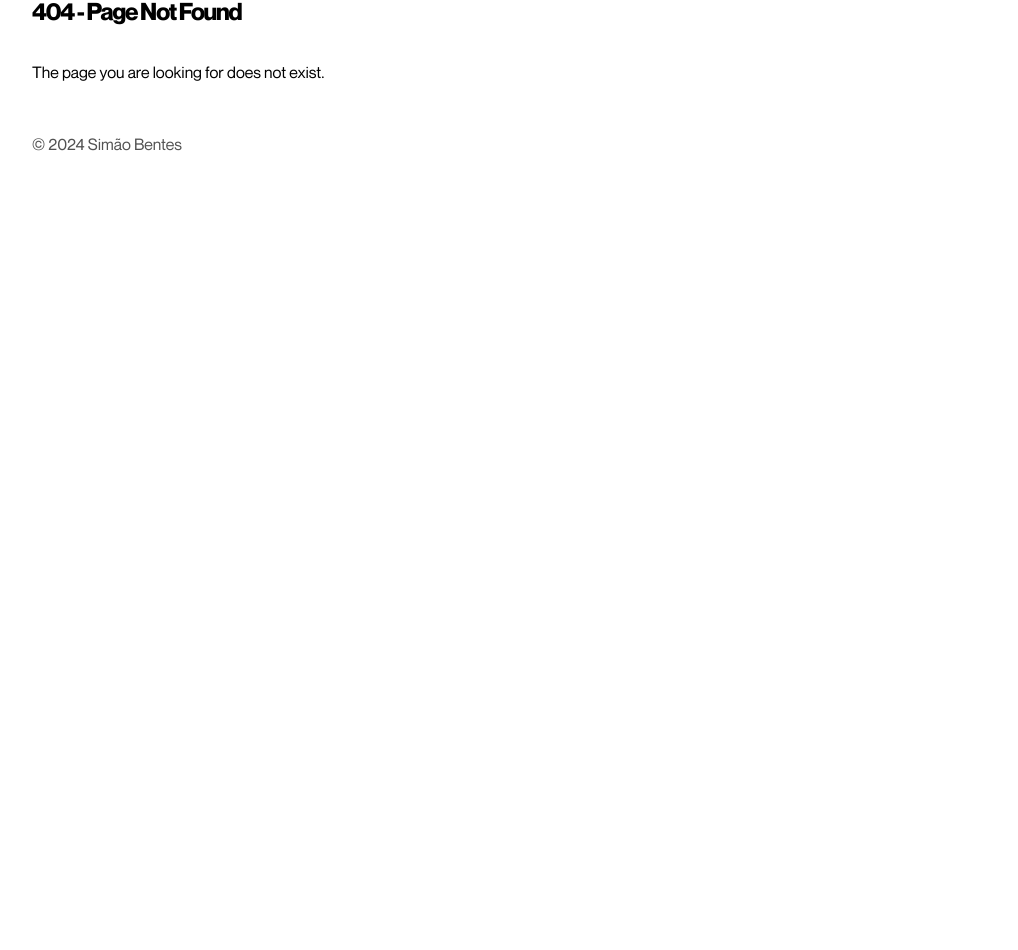
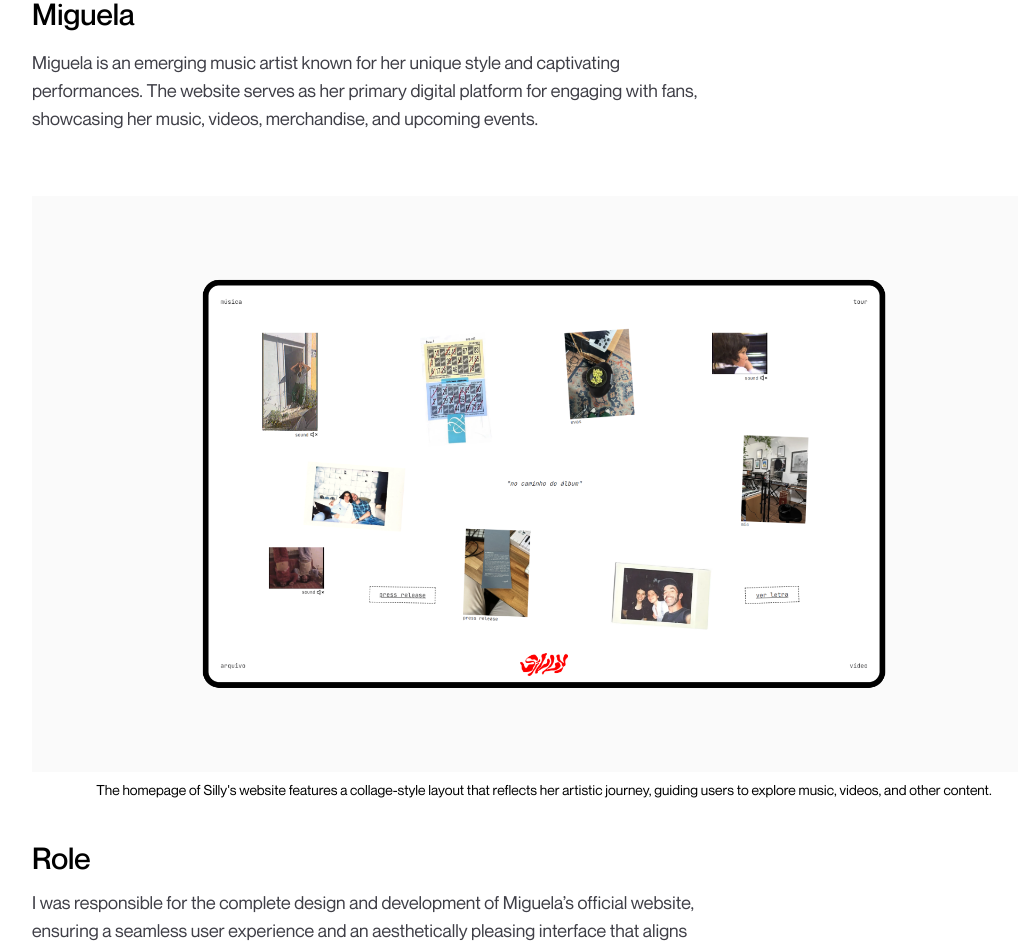
Before and after one commit to simbentes/simbentes.github.io, a Next.js app: page /miguela in a window 1280 px wide. Before the commit this address had no page. Shown: the part 132-1082 px from the top of the page, without its empty margins (96-1114 px from the left). Before the commit the page ends 800 px from the top, so only its background shows below. Built offline with nearby package versions, Linux system fonts and the light colour scheme.

Commit message:
Miguela project

```diff
--- a/app/components/workArticles.tsx
+++ b/app/components/workArticles.tsx
@@ -9,7 +9,7 @@ export default function WorkArticle({ title, description, imgSrc, link }) {
         <div className="flex items-center justify-between">
           <p className="text-xl text-zinc-600 max-w-2xl">{description}</p>
           <Link
-            href={`/work${link}`}
+            href={link}
             className="py-2 px-8 border border-zinc-400 rounded-full text-nowrap hover:bg-zinc-100 hover:shadow-sm transition-all"
           >
             Read More
--- /dev/null
+++ b/app/miguela/page.tsx
@@ -0,0 +1,73 @@
+import WorkArticle from "app/components/workArticles";
+
+export default function Page() {
+  return (
+    <main>
+      <div className="flex flex-col gap-y-10 mb-5">
+        <div className="max-w-2xl">
+          <h2 className="text-3xl font-medium mb-4">Miguela</h2>
+          <p className="text-zinc-700 text-lg mb-6">
+            Miguela is an emerging music artist known for her unique style and captivating
+            performances. The website serves as her primary digital platform for engaging
+            with fans, showcasing her music, videos, merchandise, and upcoming events.
+          </p>
+        </div>
+        <figure>
+          <img src="/677shots_so.png" alt="Miguela Website" />
+          <figcaption className="text-center text-sm mt-2">
+            The homepage of Silly's website features a collage-style layout that reflects
+            her artistic journey, guiding users to explore music, videos, and other
+            content.
+          </figcaption>
+        </figure>
+        <div className="max-w-2xl">
+          <h3 className="text-3xl font-medium mb-3">Role</h3>
+          <p className="text-zinc-700 text-lg mb-6">
+            I was responsible for the complete design and development of Miguela’s
+            official website, ensuring a seamless user experience and an aesthetically
+            pleasing interface that aligns with Miguela’s artistic vision.
+          </p>
+        </div>
+        <div className="max-w-2xl">
+          <h3 className="text-3xl font-medium mb-3">Background</h3>
+          <p className="text-zinc-700 text-lg mb-6">
+            With Miguela's growing popularity, the need for a professional online presence
+            became paramount. The website was designed to reflect her brand identity while
+            providing fans with easy access to her content and merchandise.
+          </p>
+        </div>
+        <div className="max-w-2xl">
+          <h3 className="text-3xl font-medium mb-3">Challenge</h3>
+          <p className="text-zinc-700 text-lg mb-6">
+            The primary challenge was to create a site that not only highlighted Miguela's
+            artistic persona but also functioned as an e-commerce platform and a
+            multimedia hub. Balancing aesthetic appeal with functionality was crucial to
+            meet the diverse needs of her audience.
+          </p>
+        </div>
+        <div className="max-w-2xl">
+          <h3 className="text-3xl font-medium mb-3">Solution</h3>
+          <p className="text-zinc-700 text-lg mb-6">
+            I developed a responsive, visually striking website with an intuitive
+            navigation system. Using modern design principles and robust backend
+            technologies, the site seamlessly integrates music streaming, video content,
+            and a user-friendly online store. The design reflects Miguela’s artistic style
+            while providing fans with an engaging and immersive experience.
+          </p>
+        </div>
+        <div className="max-w-2xl">
+          <h3 className="text-3xl font-medium mb-3">Features</h3>
+          <ul className="list-disc list-inside text-zinc-700 text-lg">
+            <li>Music & Videos: Integrated streaming and video playback.</li>
+            <li>
+              Merchandise Store: E-commerce setup with easy navigation and purchasing
+              options.
+            </li>
+            <li>Event Listings: Dynamic updates for upcoming concerts and events.</li>
+            <li>Responsive Design: Optimized for both desktop and mobile users.</li>
+          </ul>
+        </div>
+      </div>
+    </main>
+  );
+}
```
